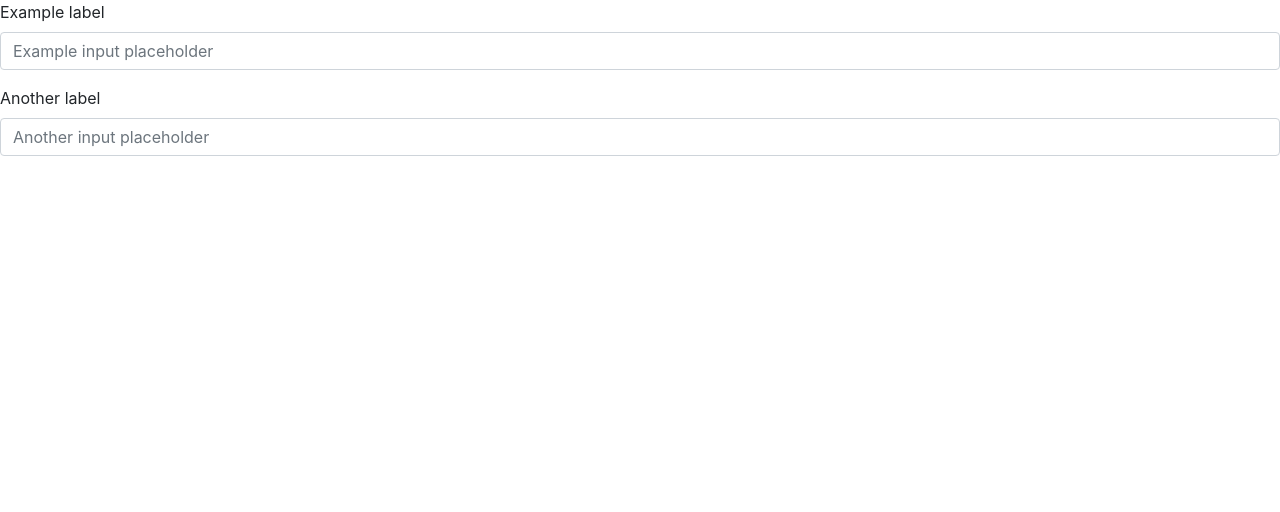
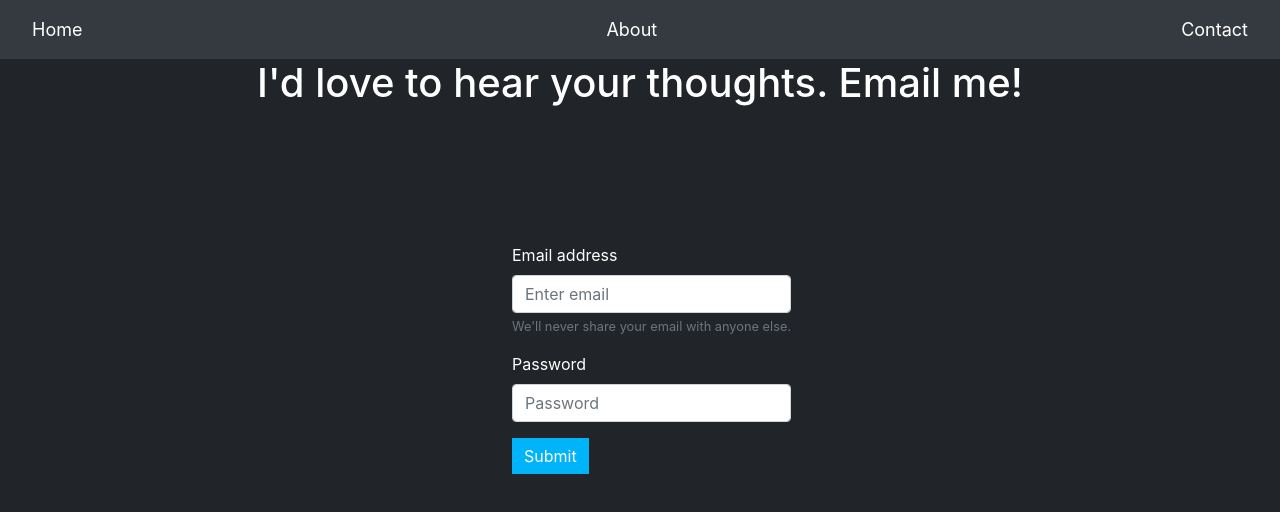
Before and after one commit to merissab44/capstone, a plain HTML site: page Contact.html in a window 1280 px wide. Drawn offline with nearby package versions, Linux system fonts and the light colour scheme.

Commit message:
finished contact page

```diff
--- a/Contact.html
+++ b/Contact.html
@@ -10,15 +10,24 @@
     <link rel="stylesheet" href="./styles/Contact.css">
   </head>
   <body>
+    <!-- NAVBAR -->
+    <nav class="navbar sticky-top navbar-dark bg-dark">
+      <a class="nav-link" href="Home.html">Home</a>
+      <a class="nav-link" href="#">About</a>
+      <a class="nav-link" href="Contact.html">Contact</a>
+    </nav>
+    <h1 class="text-center">I'd love to hear your thoughts. Email me!</h1>
     <form>
       <div class="form-group">
-        <label for="formGroupExampleInput">Example label</label>
-        <input type="text" class="form-control" id="formGroupExampleInput" placeholder="Example input placeholder">
+        <label for="exampleInputEmail1">Email address</label>
+        <input type="email" class="form-control" id="exampleInputEmail1" aria-describedby="emailHelp" placeholder="Enter email">
+        <small id="emailHelp" class="form-text text-muted">We'll never share your email with anyone else.</small>
       </div>
       <div class="form-group">
-        <label for="formGroupExampleInput2">Another label</label>
-        <input type="text" class="form-control" id="formGroupExampleInput2" placeholder="Another input placeholder">
+        <label for="exampleInputPassword1">Password</label>
+        <input type="password" class="form-control" id="exampleInputPassword1" placeholder="Password">
       </div>
+      <button type="submit" class="btn btn-primary">Submit</button>
     </form>
   </body>
 </html>
--- a/styles/contact.css
+++ b/styles/contact.css
@@ -0,0 +1,19 @@
+body{
+  background-color: #212529;
+  color: white;
+  height: 100%;
+}
+form{
+  display: inline-block;
+  margin-left: 40%;
+  margin-top: 10%;
+}
+.nav-link{
+  color: white;
+  font-size: 18px;
+}
+.btn{
+  border-radius: 0;
+  border: none;
+  background-color: rgb(0,180,250)
+}
```
